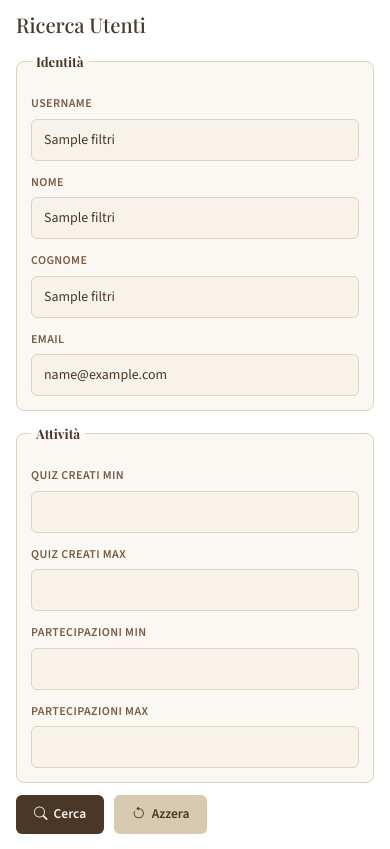
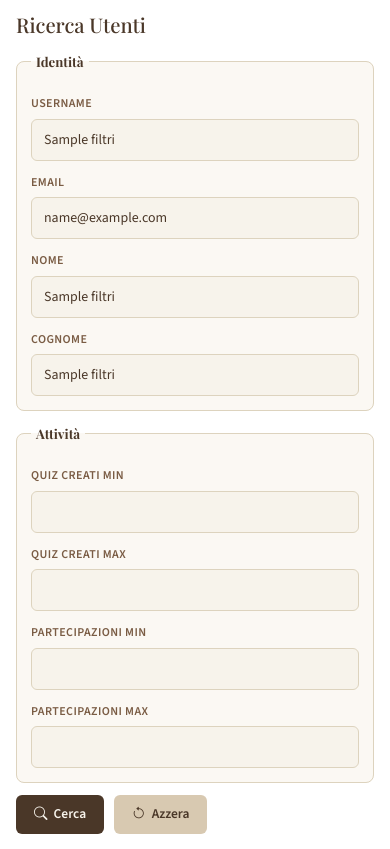
Before and after one commit to BP-Solution/pw26_quiz_2, a Django app: template quiz/templates/quiz/ricerca_utenti.html in a window 390 px wide. Shown: the part 285-1134 px from the top of the page. Run offline with Django 3.2, Linux system fonts and the light colour scheme; the template is opened without the code that fills it: most values are stand-ins (such as "Sample title", 1, 10 or a date in 2020); some libraries are stand-ins or nearby versions.

Commit message:
modifiche generali

```diff
--- a/quiz/static/quiz/style.css
+++ b/quiz/static/quiz/style.css
@@ -195,6 +195,15 @@ a:hover { text-decoration: underline; color: var(--beige-deeper); }
 .filter-fields {
     display: flex;
     flex-wrap: wrap;
+    gap: 12px;
+    align-items: flex-end;
+}
+
+/* Griglia a 2 colonne fisse: usata dove l'ordine dei campi su due righe
+   deve restare stabile indipendentemente dalla larghezza del pannello. */
+.filter-fields-2col {
+    display: grid;
+    grid-template-columns: 1fr 1fr;
     gap: 12px;
     align-items: flex-end;
 }
@@ -1053,6 +1062,10 @@ a:hover { text-decoration: underline; color: var(--beige-deeper); }
         min-width: 0;
     }
 
+    .filter-fields-2col {
+        grid-template-columns: 1fr;
+    }
+
     .filter-actions {
         align-self: stretch;
     }
--- a/quiz/templates/quiz/ricerca_partecipazioni.html
+++ b/quiz/templates/quiz/ricerca_partecipazioni.html
@@ -78,7 +78,10 @@
         <tbody>
             {% for partecipazione in partecipazioni %}
             <tr>
-                <td><a href="{% url 'dettaglio_utente' partecipazione.utente.id %}?next={{ request.get_full_path|urlencode }}" class="table-link">{{ partecipazione.utente.nome_utente }}</a></td>
+                <td>
+                    {{ partecipazione.utente.nome }} {{ partecipazione.utente.cognome }}
+                    (<a href="{% url 'dettaglio_utente' partecipazione.utente.id %}?next={{ request.get_full_path|urlencode }}" class="table-link">{{ partecipazione.utente.nome_utente }}</a>)
+                </td>
                 <td><a href="{% url 'dettaglio_quiz' partecipazione.quiz.id %}?next={{ request.get_full_path|urlencode }}" class="table-link">{{ partecipazione.quiz.titolo }}</a></td>
                 <td class="text-end"><a href="{% url 'dettaglio_partecipazione' partecipazione.id %}?next={{ request.get_full_path|urlencode }}" class="table-link stretched-link">{{ partecipazione.data|date:"d/m/Y" }}</a></td>
                 <td class="text-end">{% if partecipazione.n_risposte > 0 %}{{ partecipazione.punteggio_totale|floatformat:1 }}{% else %}—{% endif %}</td>
--- a/quiz/templates/quiz/ricerca_utenti.html
+++ b/quiz/templates/quiz/ricerca_utenti.html
@@ -11,10 +11,14 @@
         <input type="hidden" name="sort" value="{{ sort }}">
         <fieldset class="filter-group filter-group-wide">
             <legend>Identità</legend>
-            <div class="filter-fields">
+            <div class="filter-fields filter-fields-2col">
                 <div class="form-group">
                     <label for="nome_utente">Username</label>
                     <input type="text" id="nome_utente" name="nome_utente" value="{{ filtri.nome_utente }}">
+                </div>
+                <div class="form-group">
+                    <label for="email">Email</label>
+                    <input type="text" id="email" name="email" value="{{ filtri.email }}">
                 </div>
                 <div class="form-group">
                     <label for="nome">Nome</label>
@@ -23,10 +27,6 @@
                 <div class="form-group">
                     <label for="cognome">Cognome</label>
                     <input type="text" id="cognome" name="cognome" value="{{ filtri.cognome }}">
-                </div>
-                <div class="form-group">
-                    <label for="email">Email</label>
-                    <input type="text" id="email" name="email" value="{{ filtri.email }}">
                 </div>
             </div>
         </fieldset>
```
Also changed, not shown: Scelte_Progetto.md (+1 -1 lines), 2 other files.
